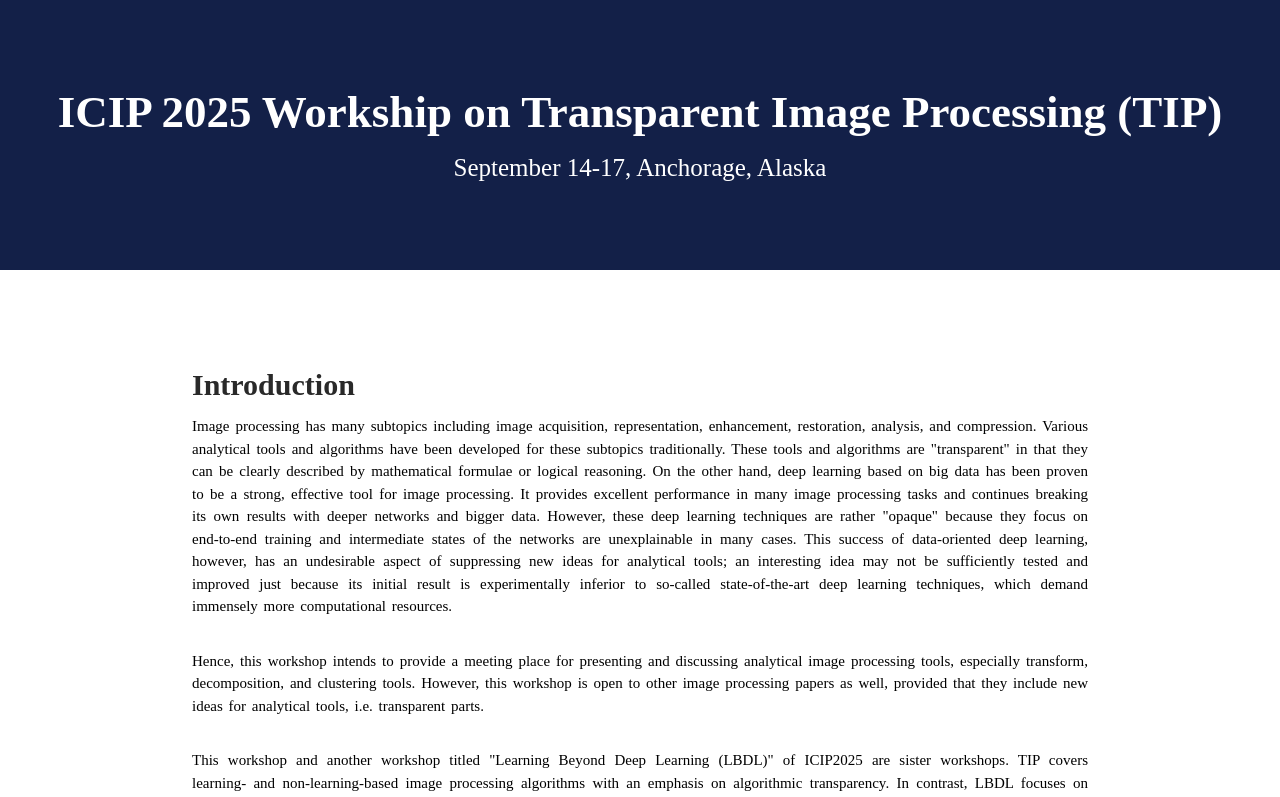
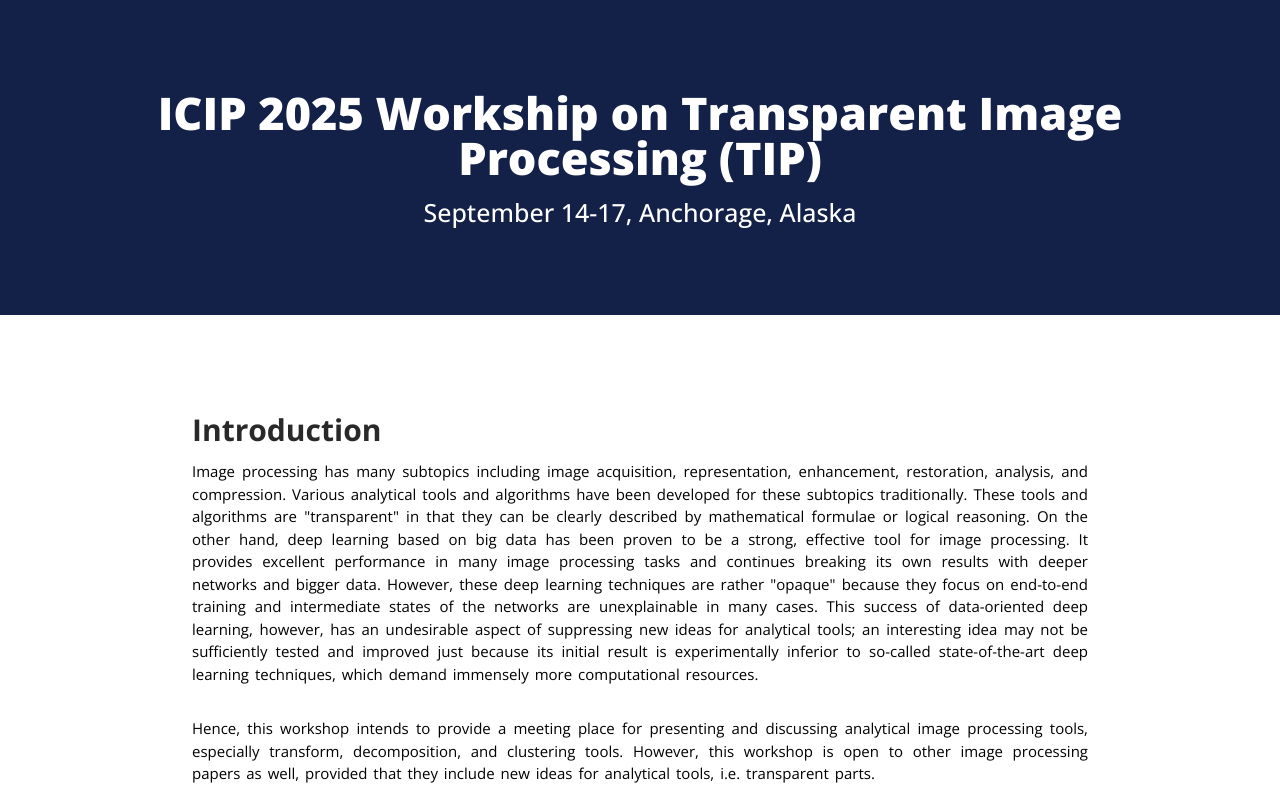
Before and after one commit to uinone/tip, a React (Create React App) app: page / in a window 1280 px wide. Shown: the top 797 px of the page. Built offline with nearby package versions, Linux system fonts and the light colour scheme.

Commit message:
[Test] font apply test

```diff
--- a/src/App.css
+++ b/src/App.css
@@ -20,7 +20,10 @@
 	padding: 0;
 	border: 0;
 	font-size: 100%;
-	font: inherit;
+	font-family: "Open Sans", serif;
+	font-optical-sizing: auto;
+	-webkit-font-smoothing: antialiased;
+	-moz-osx-font-smoothing: grayscale;
 	vertical-align: baseline;
 }
 /* HTML5 display-role reset for older browsers */
--- a/src/App.js
+++ b/src/App.js
@@ -10,7 +10,8 @@
       style={{
         display: "flex",
         flexDirection: "column",
-        width: "100vw"
+        width: "100vw",
+        overflowX: "hidden"
       }}
     >
       <Header />
```
